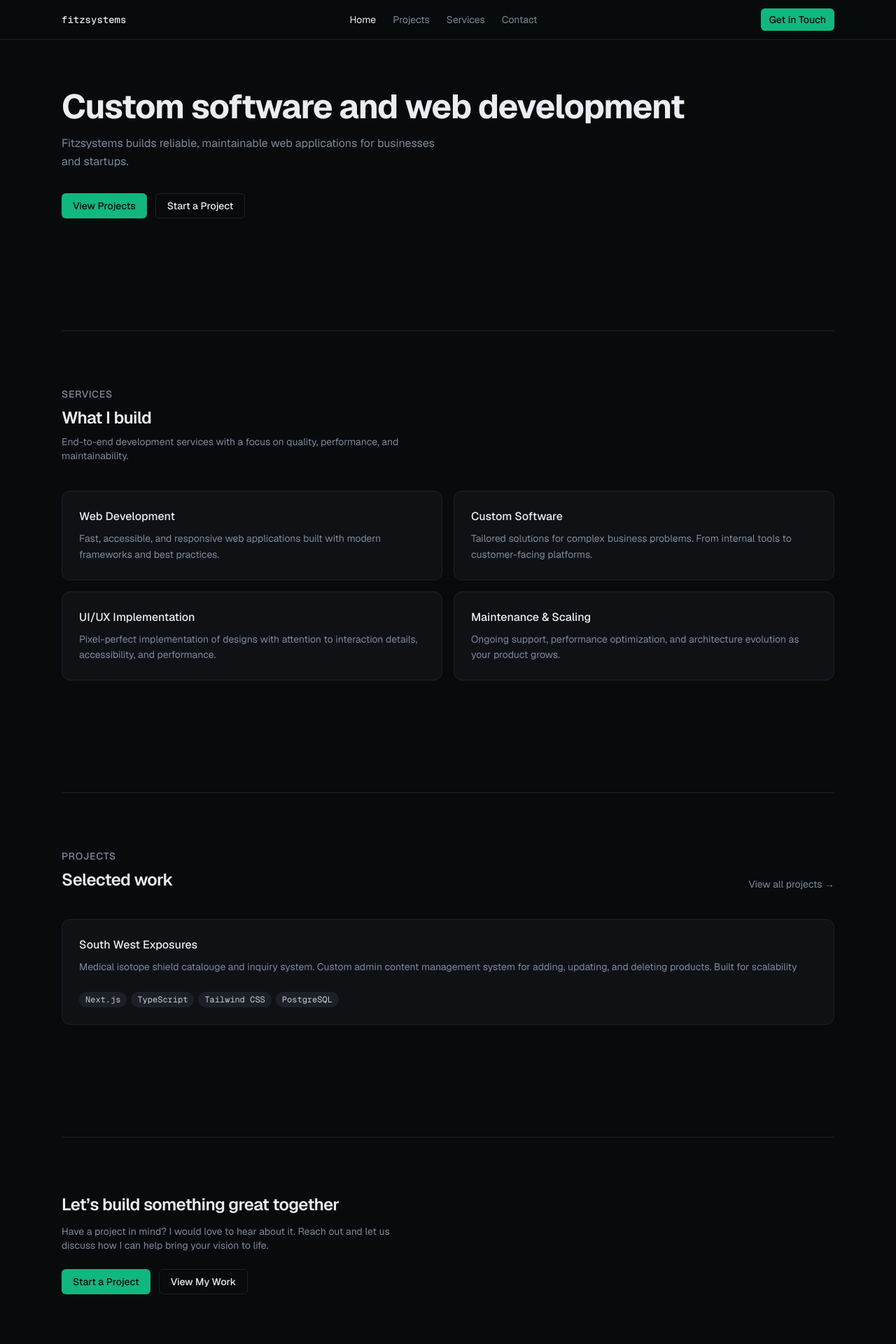
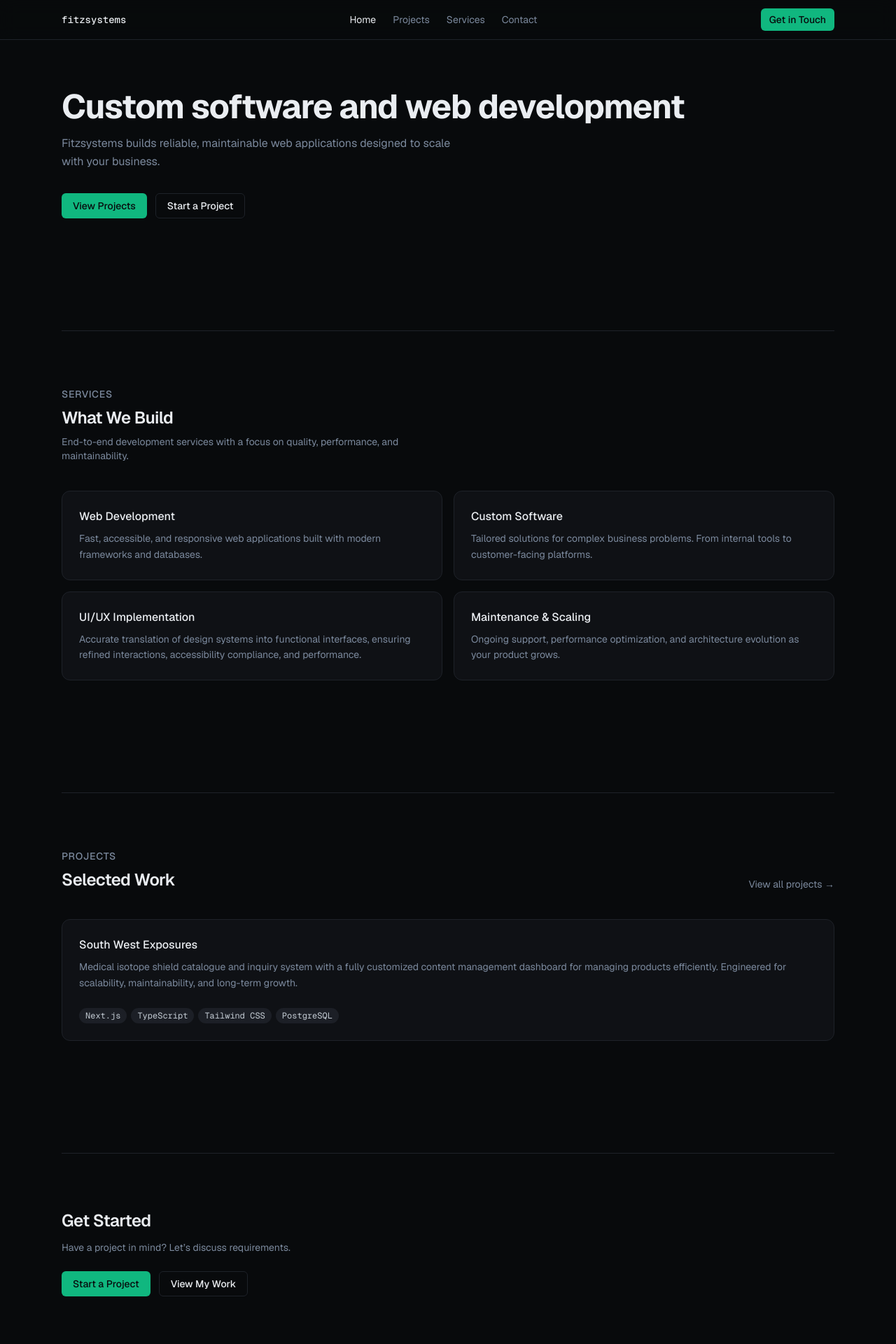
Before and after one commit to connor-kfitz/fitzsystems, a Next.js app: page / in a window 1280 px wide. Shown: the top 1920 px of the page at 70% size. Built offline with nearby package versions, Linux system fonts and the light colour scheme.

Commit message:
Home Page Content Updates

```diff
--- a/components/home/Hero.tsx
+++ b/components/home/Hero.tsx
@@ -14,8 +14,7 @@ export default function Hero() {
 
         {/* Description */}
         <p className="mt-4 max-w-xl text-pretty text-base leading-relaxed text-muted-foreground">
-          Fitzsystems builds reliable, maintainable web applications for
-          businesses and startups.
+          Fitzsystems builds reliable, maintainable web applications designed to scale with your business.
         </p>
 
         {/* Call To Actions */}
--- a/components/home/Projects.tsx
+++ b/components/home/Projects.tsx
@@ -18,7 +18,7 @@ export default function Projects() {
               Projects
             </p>
             <h2 className="mt-2 text-2xl font-semibold tracking-tight text-foreground">
-              Selected work
+              Selected Work
             </h2>
           </div>
           <Link
--- a/components/home/Services.tsx
+++ b/components/home/Services.tsx
@@ -13,7 +13,7 @@ export default function Services() {
           Services
         </p>
         <h2 className="mt-2 text-2xl font-semibold tracking-tight text-foreground">
-          What I build
+          What We Build
         </h2>
         <p className="mt-2 max-w-lg text-sm text-muted-foreground">
           End-to-end development services with a focus on quality, performance,
--- a/components/shared/CallToAction.tsx
+++ b/components/shared/CallToAction.tsx
@@ -12,11 +12,10 @@ export default function CallToAction() {
         {/* Call to Action Header */}
         <div className="max-w-lg">
           <h2 className="text-2xl font-semibold tracking-tight text-foreground">
-            {"Let\u2019s build something great together"}
+            Get Started
           </h2>
           <p className="mt-3 text-sm text-muted-foreground">
-            Have a project in mind? I would love to hear about it. Reach out and
-            let us discuss how I can help bring your vision to life.
+            Have a project in mind? Let’s discuss requirements.
           </p>
 
           {/* Call to Action Buttons */}
--- a/lib/constants.tsx
+++ b/lib/constants.tsx
@@ -12,7 +12,7 @@ export const calendlyUrl = "https://calendly.com/connorkfitzsimmons-fitzsystems/
 export const services = [
   {
     title: "Web Development",
-    description: "Fast, accessible, and responsive web applications built with modern frameworks and best practices."
+    description: "Fast, accessible, and responsive web applications built with modern frameworks and databases."
   },
   {
     title: "Custom Software",
@@ -20,7 +20,7 @@ export const services = [
   },
   {
     title: "UI/UX Implementation",
-    description: "Pixel-perfect implementation of designs with attention to interaction details, accessibility, and performance."
+    description: "Accurate translation of design systems into functional interfaces, ensuring refined interactions, accessibility compliance, and performance."
   },
   {
     title: "Maintenance & Scaling",
@@ -31,7 +31,7 @@ export const services = [
 export const projects = [
   {
     title: "South West Exposures",
-    description: "Medical isotope shield catalouge and inquiry system. Custom admin content management system for adding, updating, and deleting products. Built for scalability",
+    description: "Medical isotope shield catalogue and inquiry system with a fully customized content management dashboard for managing products efficiently. Engineered for scalability, maintainability, and long-term growth.",
     tech: ["Next.js", "TypeScript", "Tailwind CSS", "PostgreSQL"],
     client: "South West Exposures",
     problem: "The existing WordPress site for South West Exposures was outdated, with a confusing UI, poor SEO performance, and static content that made updates difficult. It lacked the design sophistication, scalability, and technical foundation needed to effectively showcase complex products and support long-term growth.",
```
